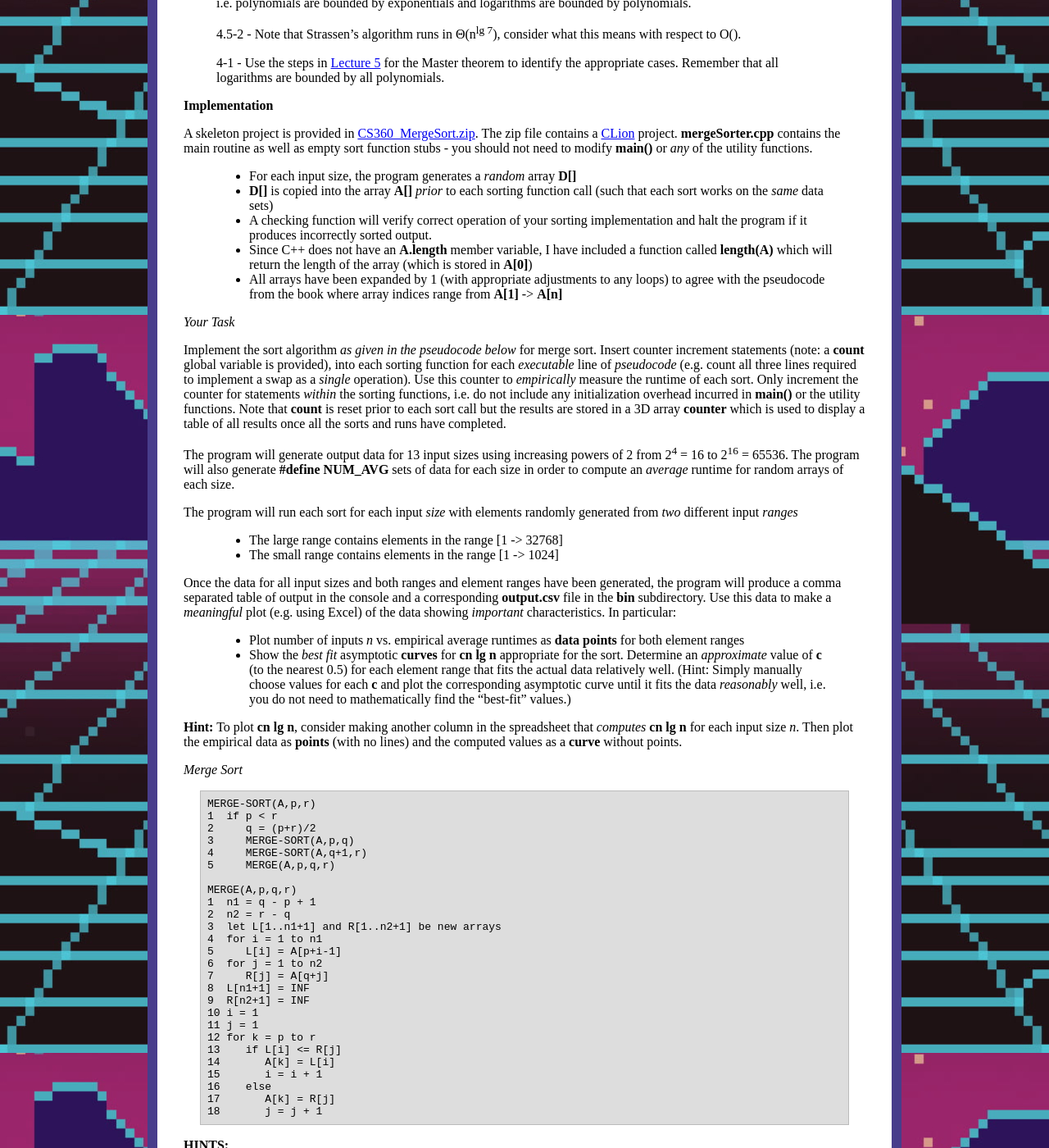
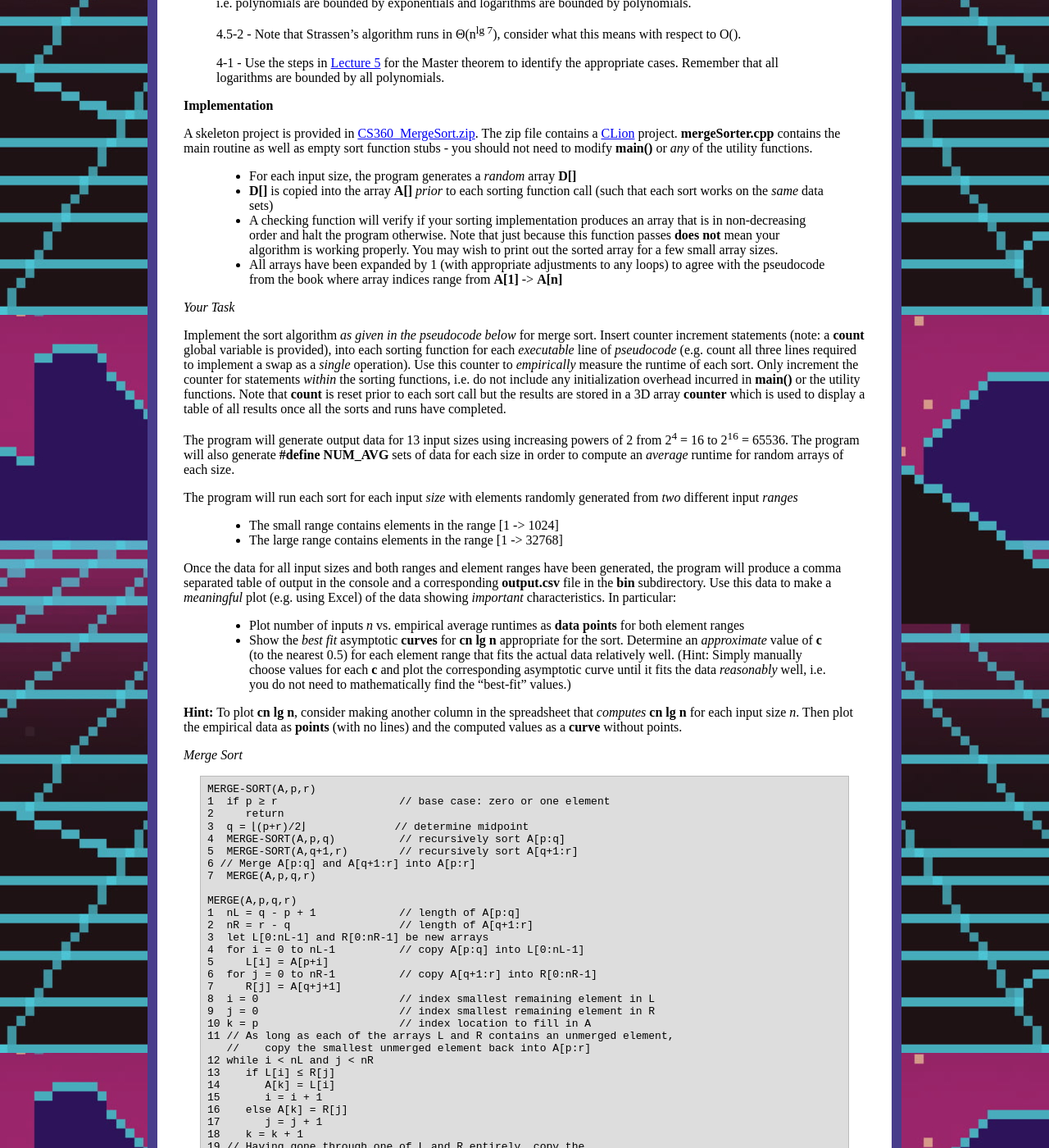
Before and after one commit to ycpcs/cs360-spring2024, a Jekyll site: the page built from assign/assign02.md, in a window 1280 px wide and 1400 px high, scrolled down 516 px. Shown: the whole window at 82% size. Built offline with Jekyll 4.4.1, drawn with Linux system fonts in a browser that asks for light colours; some of the changed text lies outside the part shown.

Commit message:
update assign 2
update assign 2

```diff
--- a/assign/assign02.md
+++ b/assign/assign02.md
@@ -38,8 +38,7 @@ A skeleton project is provided in [CS360\_MergeSort.zip](../assign/src/CS360_Mer
 
 > -   For each input size, the program generates a *random* array **D[]**
 > -   **D[]** is copied into the array **A[]** *prior* to each sorting function call (such that each sort works on the *same* data sets)
-> -   A checking function will verify correct operation of your sorting implementation and halt the program if it produces incorrectly sorted output.
-> -   Since C++ does not have an **A.length** member variable, I have included a function called **length(A)** which will return the length of the array (which is stored in **A[0]**)
+> -   A checking function will verify if your sorting implementation produces an array that is in non-decreasing order and halt the program otherwise. Note that just because this function passes **does not** mean your algorithm is working properly. You may wish to print out the sorted array for a few small array sizes.
 > -   All arrays have been expanded by 1 (with appropriate adjustments to any loops) to agree with the pseudocode from the book where array indices range from **A[1]** -\> **A[n]**
 
 *Your Task*
@@ -50,8 +49,8 @@ The program will generate output data for 13 input sizes using increasing powers
 
 The program will run each sort for each input *size* with elements randomly generated from *two* different input *ranges*
 
+> -   The small range contains elements in the range [1 -\> 1024]
 > -   The large range contains elements in the range [1 -\> 32768]
-> -   The small range contains elements in the range [1 -\> 1024]
 
 Once the data for all input sizes and both ranges and element ranges have been generated, the program will produce a comma separated table of output in the console and a corresponding **output.csv** file in the **bin** subdirectory. Use this data to make a *meaningful* plot (e.g. using Excel) of the data showing *important* characteristics. In particular:
 
@@ -63,31 +62,44 @@ Once the data for all input sizes and both ranges and element ranges have been g
 *Merge Sort*
 
     MERGE-SORT(A,p,r)
-    1  if p < r
-    2     q = (p+r)/2
-    3     MERGE-SORT(A,p,q)
-    4     MERGE-SORT(A,q+1,r)
-    5     MERGE(A,p,q,r)
+    1  if p ≥ r                   // base case: zero or one element
+    2     return
+    3  q = ⌊(p+r)/2⌋              // determine midpoint
+    4  MERGE-SORT(A,p,q)          // recursively sort A[p:q]
+    5  MERGE-SORT(A,q+1,r)        // recursively sort A[q+1:r]
+    6 // Merge A[p:q] and A[q+1:r] into A[p:r]
+    7  MERGE(A,p,q,r)
 
     MERGE(A,p,q,r)
-    1  n1 = q - p + 1
-    2  n2 = r - q
-    3  let L[1..n1+1] and R[1..n2+1] be new arrays
-    4  for i = 1 to n1
-    5     L[i] = A[p+i-1]
-    6  for j = 1 to n2
-    7     R[j] = A[q+j]
-    8  L[n1+1] = INF
-    9  R[n2+1] = INF
-    10 i = 1
-    11 j = 1
-    12 for k = p to r
-    13    if L[i] <= R[j]
+    1  nL = q - p + 1             // length of A[p:q]
+    2  nR = r - q                 // length of A[q+1:r]
+    3  let L[0:nL-1] and R[0:nR-1] be new arrays
+    4  for i = 0 to nL-1          // copy A[p:q] into L[0:nL-1]
+    5     L[i] = A[p+i]
+    6  for j = 0 to nR-1          // copy A[q+1:r] into R[0:nR-1]
+    7     R[j] = A[q+j+1]
+    8  i = 0                      // index smallest remaining element in L
+    9  j = 0                      // index smallest remaining element in R
+    10 k = p                      // index location to fill in A
+    11 // As long as each of the arrays L and R contains an unmerged element,
+       //    copy the smallest unmerged element back into A[p:r]
+    12 while i < nL and j < nR
+    13    if L[i] ≤ R[j]
     14       A[k] = L[i]
     15       i = i + 1
-    16    else
-    17       A[k] = R[j]
-    18       j = j + 1
+    16    else A[k] = R[j]
+    17       j = j + 1
+    18    k = k + 1
+    19 // Having gone through one of L and R entirely, copy the
+       //     remainder of the other to the end of A[p:r]
+    20 while i < nL
+    21   A[k] = L[i]
+    22   i = i + 1
+    23   k = k + 1
+    24 while j < nR
+    25   A[k] = R[j]
+    26   j = j + 1
+    27   k = k + 1
 
 **HINTS:**
 
```
Also changed, not shown: assign/images/assign02/asyprop.png, 3 other files.
